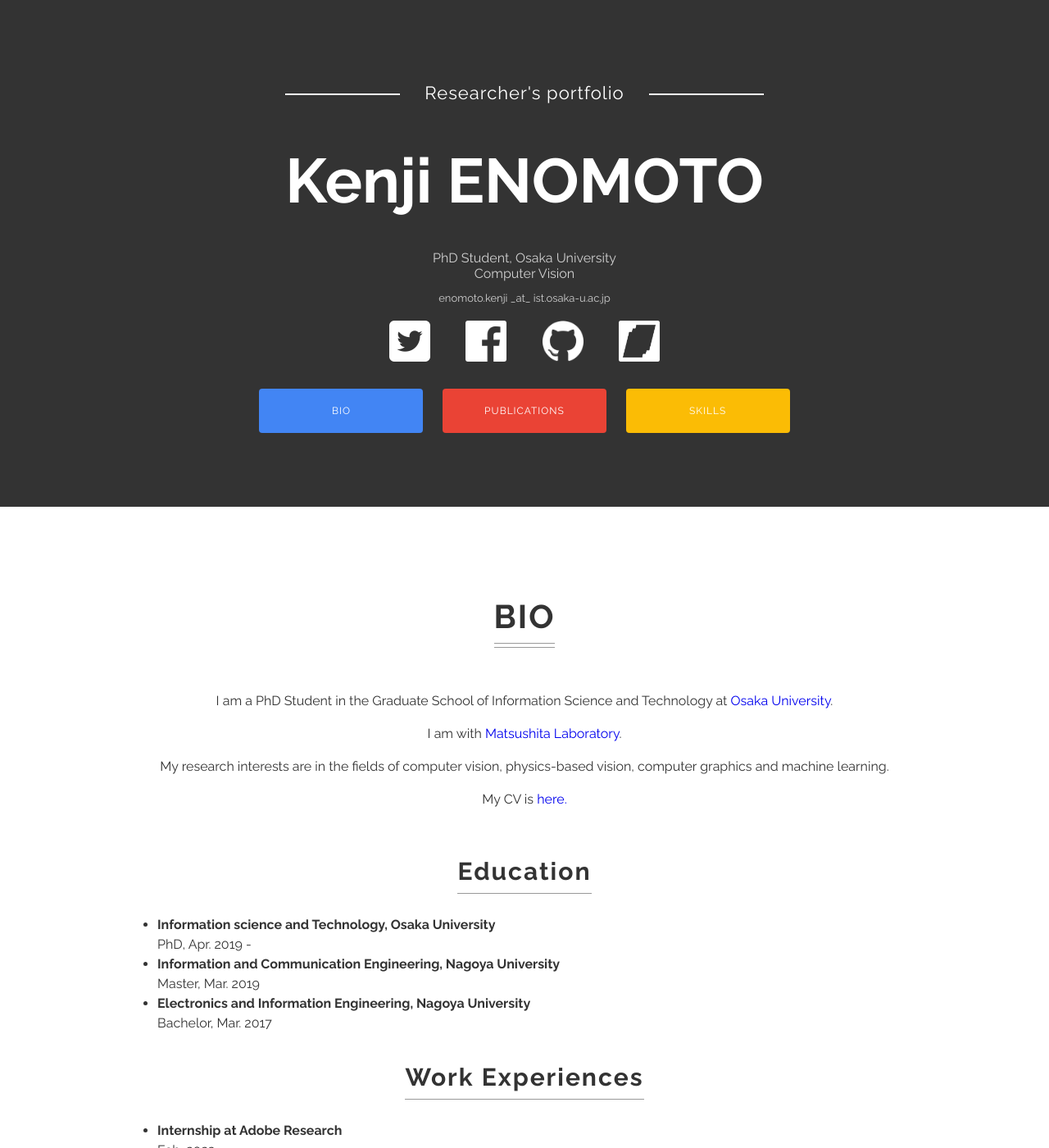
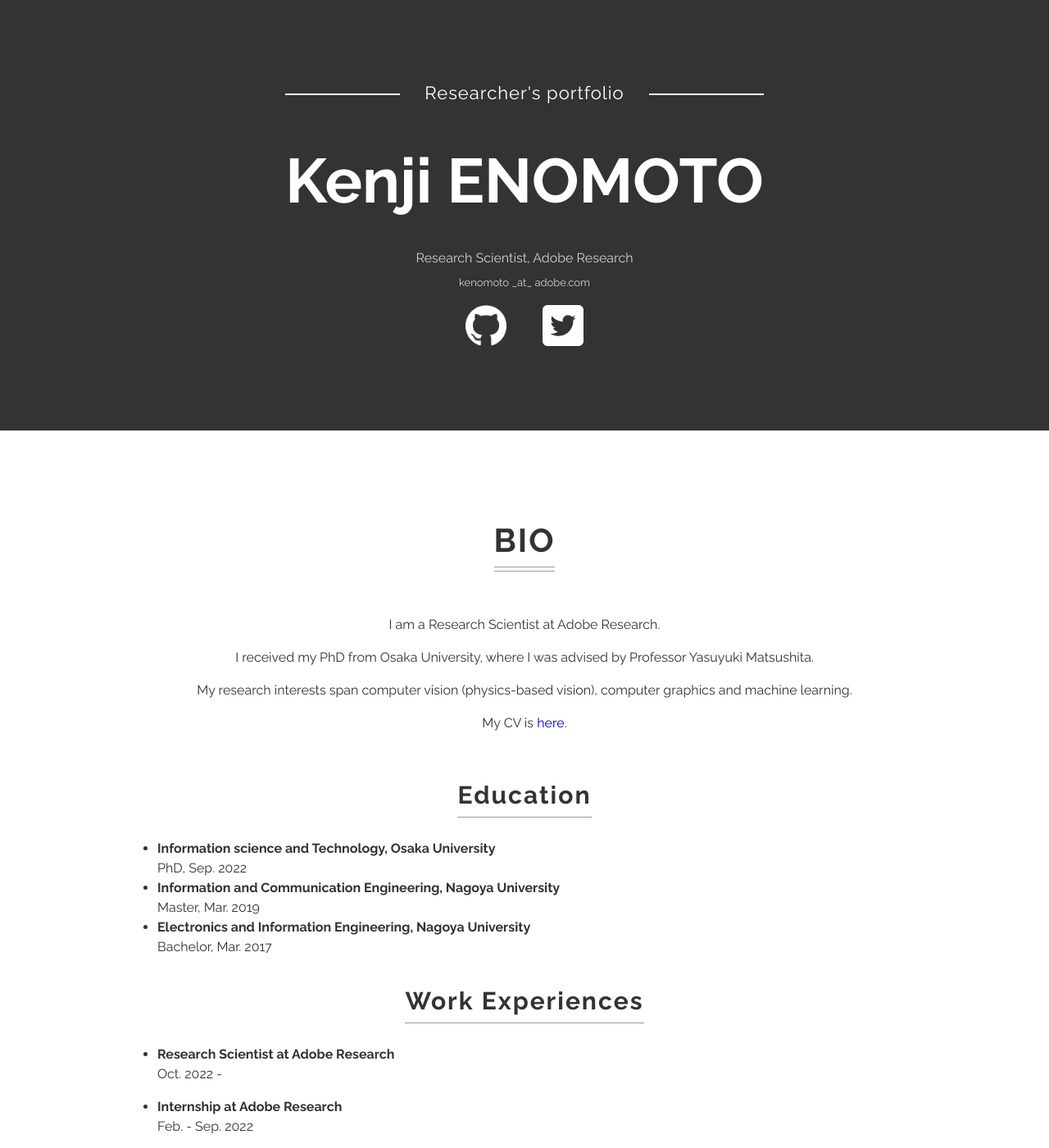
Before and after one commit to enomotokenji/enomotokenji.github.io, a Jekyll site: the page index.html, which Jekyll copies as it is, in a window 1280 px wide and 1400 px high. Shown: the whole window at 82% size. Built offline with Jekyll 4.4.1, drawn with Linux system fonts in a browser that asks for light colours; nearby versions of some CDN libraries; some of the changed text lies outside the part shown.

Commit message:
update job

```diff
--- a/index.html
+++ b/index.html
@@ -34,22 +34,23 @@
         <p class="site-title-sub">Researcher's portfolio</p>
         <h1 class="site-title">Kenji ENOMOTO</h1>
         <p class="site-description">
-            PhD Student, Osaka University<br> Computer Vision
+            Research Scientist, Adobe Research
         </p>
-        <p class="site-description-mail-address">enomoto.kenji _at_ ist.osaka-u.ac.jp</p>
+        <p class="site-description-mail-address">kenomoto _at_ adobe.com</p>
         <div class="sns-icons">
+            <a class="sns-icon" href="https://github.com/enomotokenji" target="_blank"><img src="images/GitHub-Mark-Light-120px-plus.png" width="50px"></a>
             <a class="sns-icon" href="https://twitter.com/__enoken__" target="_blank"><img src="images/Twitter_Social_Icon_Rounded_Square_White.png" width="50px"></a>
-            <a class="sns-icon" href="https://www.facebook.com/people/Kenji-Enomoto/100002574284450" target="_blank"><img src="images/FB-f-Logo__white_114.png" width="50px"></a>
-            <a class="sns-icon" href="https://github.com/enomotokenji" target="_blank"><img src="images/GitHub-Mark-Light-120px-plus.png" width="50px"></a>
-            <a class="sns-icon" href="/memo.html" target="_blank"><img src="images/memo.png" width="50px"></a>
+            <!--<a class="sns-icon" href="https://www.facebook.com/people/Kenji-Enomoto/100002574284450" target="_blank"><img src="images/FB-f-Logo__white_114.png" width="50px"></a>-->
+            <!--<a class="sns-icon" href="/memo.html" target="_blank"><img src="images/memo.png" width="50px"></a>-->
             <!--<a class="blind-link" href="/memo.html" target="_blank"></a>-->
         </div>
+        <!--
         <div class="buttons">
             <a class="button button-bio" href="#bio">BIO</a>
             <a class="button button-pub" href="#pub">PUBLICATIONS</a>
             <a class="button button-skills" href="#skills">SKILLS</a>
-            <!-- <a class="button button-contact" href="#contact">SEND MESSAGE</a> -->
-        </div>
+            <a class="button button-contact" href="#contact">SEND MESSAGE</a>
+        </div>-->
         <!--
         <div class="news">
             <div class="news-title">NEWS</div>
@@ -64,12 +65,12 @@
     <section class="bio" id="bio">
         <h2 class="heading">BIO</h2>
         <p class="bio-text">
-            I am a PhD Student in the Graduate School of Information Science and Technology at <a href="https://www.osaka-u.ac.jp/en/index.html" target="_blank">Osaka University</a>.<br> I am with <a href="http://www-infobiz.ist.osaka-u.ac.jp/en/" target="_blank">Matsushita Laboratory</a>.<br> My research interests are in the fields of computer vision, physics-based vision, computer graphics and machine learning.<br> My CV is <a href="https://docs.google.com/document/d/1oIZ34En6kZkTb4hQuc-NFNa-FN89JZvakWob8iWj34E/edit?usp=sharing" target="_blank">here.</a>
+            I am a Research Scientist at Adobe Research.<br> I received my PhD from Osaka University, where I was advised by Professor Yasuyuki Matsushita.<br> My research interests span computer vision (physics-based vision), computer graphics and machine learning.<br> My CV is <a href="https://docs.google.com/document/d/1oIZ34En6kZkTb4hQuc-NFNa-FN89JZvakWob8iWj34E/edit?usp=sharing" target="_blank">here.</a>
         </p>
         <h2 class="sub-heading">Education</h2>
         <div class="edu-text">
             <ul>
-                <li><strong>Information science and Technology, Osaka University</strong><br>PhD, Apr. 2019 -</li>
+                <li><strong>Information science and Technology, Osaka University</strong><br>PhD, Sep. 2022</li>
                 <li><strong>Information and Communication Engineering, Nagoya University</strong><br>Master, Mar. 2019</li>
                 <li><strong>Electronics and Information Engineering, Nagoya University</strong><br>Bachelor, Mar. 2017</li>
             </ul>
@@ -77,13 +78,16 @@
         <h2 class="sub-heading">Work Experiences</h2>
         <div class="edu-text">
             <ul>
-                <li><strong>Internship at Adobe Research</strong><br>Feb. 2022 - </li>
+                <li><strong>Research Scientist at Adobe Research</strong><br>Oct. 2022 -</li>
             </ul>
             <ul>
-                <li><strong>Internship at Adobe Research</strong><br>Jun. - Sept. 2021</li>
+                <li><strong>Internship at Adobe Research</strong><br>Feb. - Sep. 2022 </li>
             </ul>
             <ul>
-                <li><strong>Internship at Preferred Networks, Inc.</strong><br>Aug. - Sept. 2018 at Tokyo, Japan</li>
+                <li><strong>Internship at Adobe Research</strong><br>Jun. - Sep. 2021</li>
+            </ul>
+            <ul>
+                <li><strong>Internship at Preferred Networks, Inc.</strong><br>Aug. - Sep. 2018</li>
             </ul>
             <ul>
                 <li><strong>Technical staff at National Institute of Advanced Industrial Science and Technology</strong><br>Jan. 2018 - Mar. 2019</li>
@@ -92,7 +96,7 @@
                 <li><strong>Teaching assistant for the student experiment of the construction of web system</strong><br>Oct. 2017 - Jan. 2018, Nagoya University</li>
             </ul>
             <ul>
-                <li><strong>Internship at National Institute of Advanced Industrial Science and Technology</strong><br>Aug. - Sept. 2017 at Tokyo, Japan</li>
+                <li><strong>Internship at National Institute of Advanced Industrial Science and Technology</strong><br>Aug. - Sep. 2017</li>
             </ul>
         </div>
 
@@ -158,6 +162,7 @@
         </div>
     </section>
 
+    <!--
     <section class="skills" id="skills">
         <h2 class="heading">SKILLS</h2>
         <div class="skills-wrapper">
@@ -165,11 +170,11 @@
                 <a href="https://www.python.org/" target="_blank"><img class="skill-icon" src="images/python-logo.png" width="220px"></a>
                 <a href="https://chainer.org/" target="_blank"><img class="skill-icon" src="images/chainer-logo.png" width="200px"></a>
                 <a href="http://pytorch.org/" target="_blank"><img class="skill-icon" src="images/pytorch-logo.png" width="220px"></a>
-                <!-- <a href="https://www.w3schools.com/html/html5_intro.asp" target="_blank"><img class="skill-icon" src="images/HTML5_Logo.png" width="130px"></a>
-                <a href="https://www.w3schools.com/css/css3_intro.asp" target="_blank"><img class="skill-icon" src="images/css3-logo.png" width="130px"></a> -->
+                <a href="https://www.w3schools.com/html/html5_intro.asp" target="_blank"><img class="skill-icon" src="images/HTML5_Logo.png" width="130px"></a>
+                <a href="https://www.w3schools.com/css/css3_intro.asp" target="_blank"><img class="skill-icon" src="images/css3-logo.png" width="130px"></a>
             </div>
         </div>
-    </section>
+    </section> -->
 
     <!-- <footer class="footer">
         © 2017 enoken. All Rights Reserved.
```
Also changed, not shown: Gemfile.lock (added).
